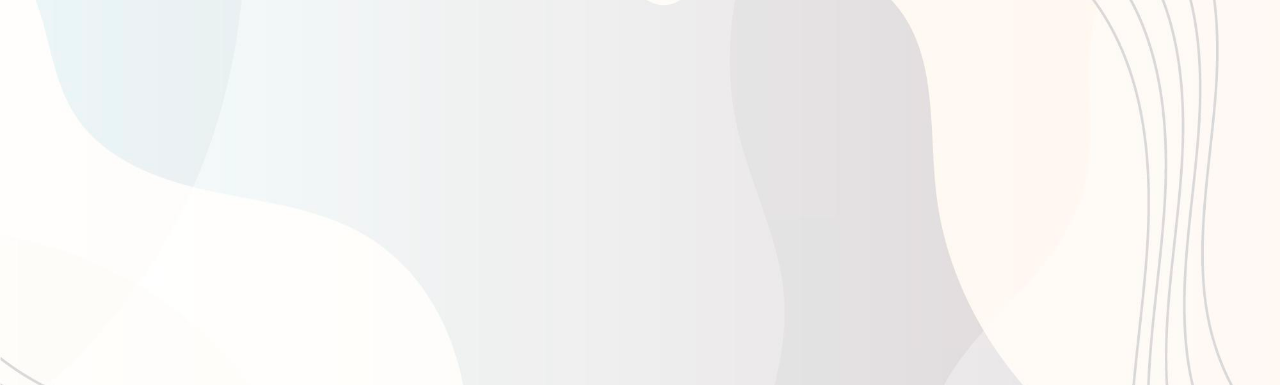
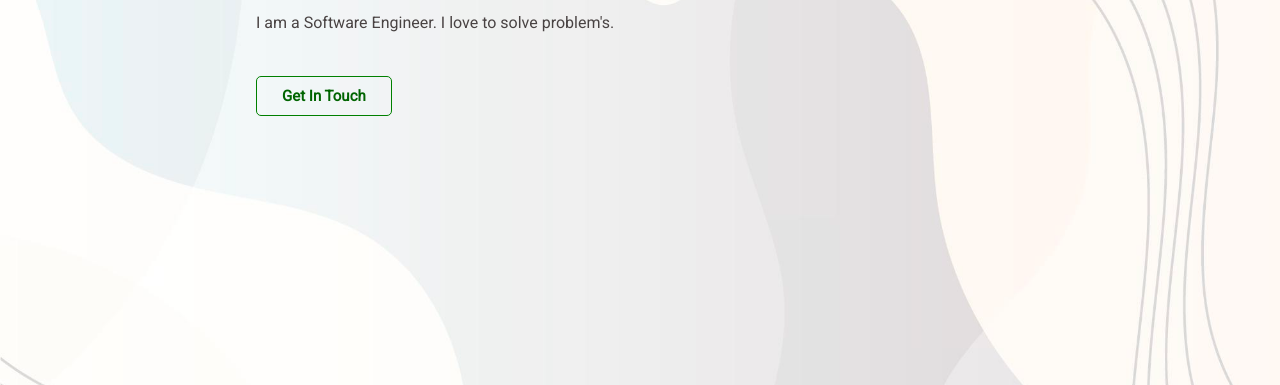
Before and after one commit to isnamdnazim/practice-portfolio, a plain HTML site: page index.html in a window 1280 px wide. Shown: the part 415-800 px from the top of the page. Drawn offline with Linux system fonts and the light colour scheme.

Commit message:
get in touch button added

```diff
--- a/index.html
+++ b/index.html
@@ -34,7 +34,8 @@
         <p> <span class="text-color-light"> Hello, My Name is</span></p>
         <h1><span class="text-color">Md Nazim Uddin.</span></h1>
         <h1><span class="text-color-gray">I build amazing things by coding.</span></h1>
-        <p></p>
+        <p class="text-color-gray">I am a Software Engineer. I love to solve problem's.</p><br><br>
+        <a class="get-in-touch" target="_blank" href="https://www.linkedin.com/in/isnamdnazim/">Get In Touch</a>
     </section>
 </body>
 
--- a/style.css
+++ b/style.css
@@ -51,6 +51,7 @@ body{
 .home-section{
     text-align: left;
     padding-left: 20%;
+    margin-top: 90px;
 }
 .home-section h1{
     font-size: 60px;
@@ -58,3 +59,16 @@ body{
     font-weight: bold;
 
 }
+.get-in-touch{
+    text-decoration: none;
+    font-weight: bold;
+    padding: 10px 25px;
+    border-radius: 05px;
+    border: 1px solid green;
+    font-size: 15px;
+    color: darkgreen;
+}
+.get-in-touch:hover{
+    color: white;
+    background-color: #0C66C2;
+}
```
